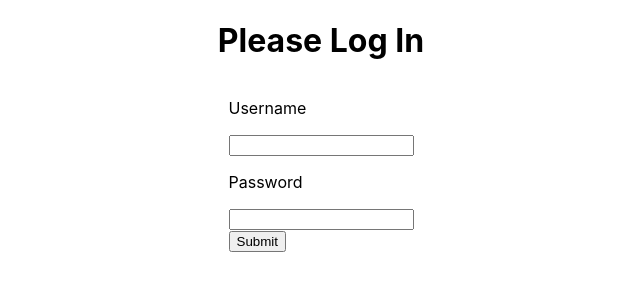
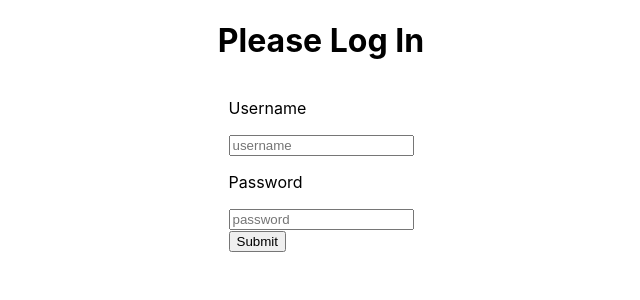
Before and after one commit to vongyy/DBS-SEED-RM8, a React (Create React App) app in the folder tt4-app/: page / in a window 1280 px wide. Shown: the top 300 px of the page, without its empty margins (319-959 px from the left). Built offline with nearby package versions, Linux system fonts and the light colour scheme.

Commit message:
commit login credientials with API

```diff
--- a/tt4-app/package.json
+++ b/tt4-app/package.json
@@ -6,6 +6,10 @@
     "@testing-library/jest-dom": "^5.12.0",
     "@testing-library/react": "^11.2.6",
     "@testing-library/user-event": "^12.8.3",
+    "axios": "^0.21.1",
+    "body-parser": "^1.19.0",
+    "dotenv": "^9.0.0",
+    "jsonwebtoken": "^8.5.1",
     "react": "^17.0.2",
     "react-dom": "^17.0.2",
     "react-router-dom": "^5.2.0",
--- a/tt4-app/src/App.js
+++ b/tt4-app/src/App.js
@@ -6,8 +6,17 @@ import Preferences from './components_login/Preferences'
 import React, {useState} from 'react'
 import Login from './components_login/Login'
 
+function setToken(userToken) {
+  sessionStorage.setItem('token', JSON.stringify(userToken));
+}
+
+function getToken() {
+  const tokenString = sessionStorage.getItem('token');
+  const userToken = JSON.parse(tokenString);
+  return userToken?.token
+}
 function App() {
-  const [token, setToken] = useState();
+  const token = getToken();
   if(!token){
     return <Login setToken={setToken}></Login>
   }
--- a/tt4-app/src/components_login/Login.js
+++ b/tt4-app/src/components_login/Login.js
@@ -6,6 +6,7 @@ async function loginUser(credentials) {
     return fetch('https://ipllrj2mq8.execute-api.ap-southeast-1.amazonaws.com/techtrek/login', {
       method: 'POST',
       headers: {
+        "x-api-key": "4fLNtutUxi797l5cazMtm4z6FEEwCWm57NjjCvxP",
         'Content-Type': 'application/json'
       },
       body: JSON.stringify(credentials)
@@ -24,18 +25,18 @@ function Login({ setToken }) {
             userPass
         });
         setToken(token);
-      }
+    }
     return (
         <div className="login-wrapper">
             <h1>Please Log In</h1>
             <form onSubmit={handleSubmit}>
             <label>
                 <p>Username</p>
-                <input type="text" onChange={e => setUserName(e.target.value)}/>
+                <input type="text" placeholder="username" value={userName} onChange={e => setUserName(e.target.value)}/>
             </label>
             <label>
                 <p>Password</p>
-                <input type="password" onChange={e => setPassword(e.target.value)}/>
+                <input type="password" placeholder="password" value={userPass} onChange={e => setPassword(e.target.value)}/>
             </label>
             <div>
                 <button type="submit">Submit</button>
```
Also changed, not shown: tt4-app/server.js (added, +13 -0 lines), 1 other file (tests, documents, lock files or other folders).
